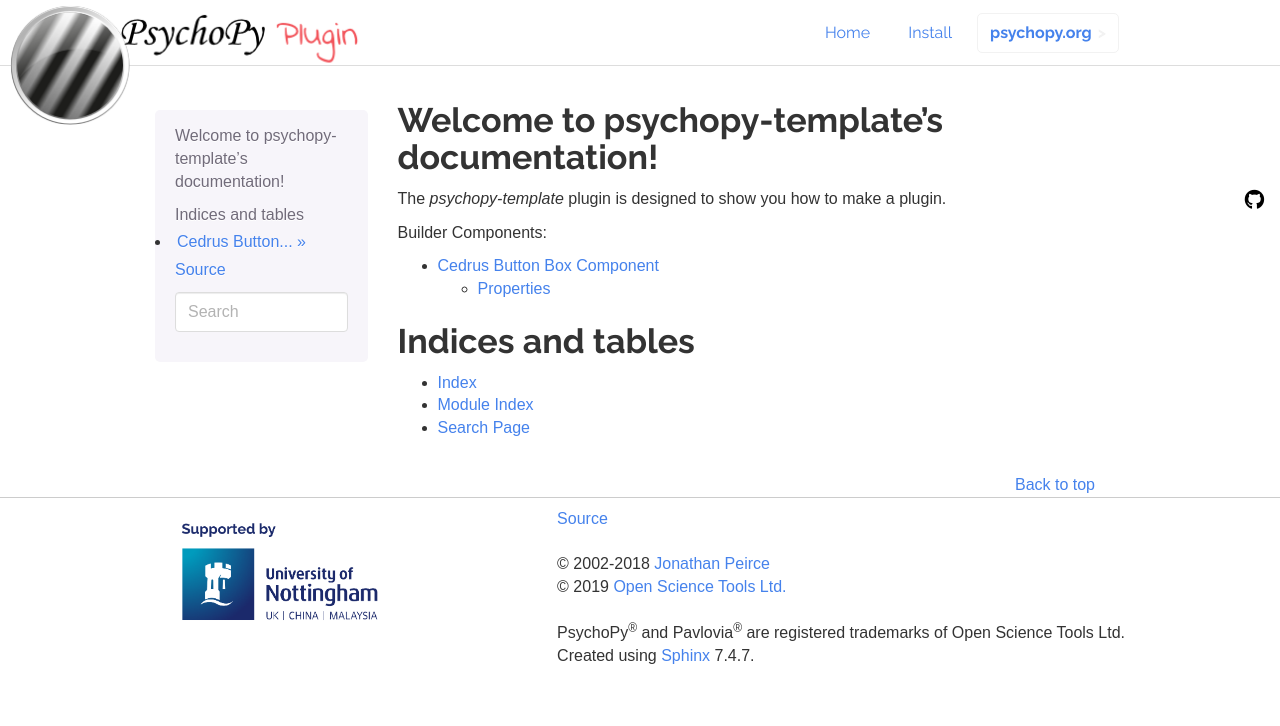
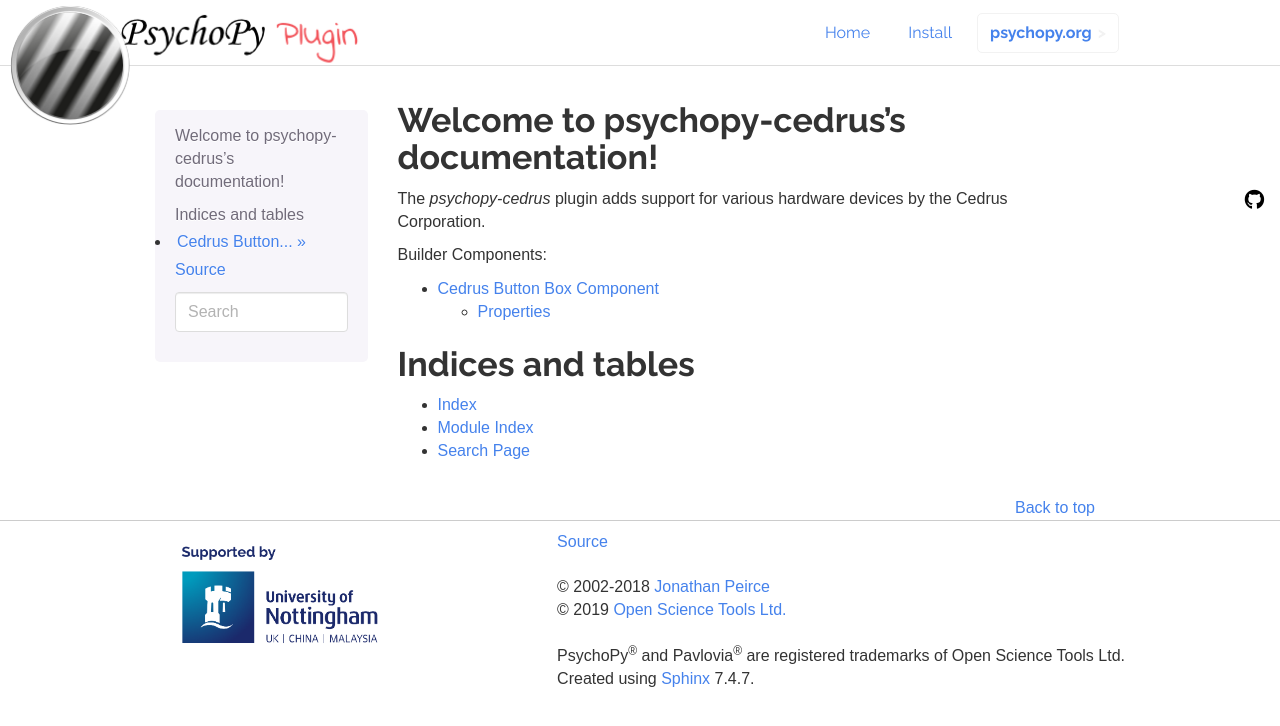
Before and after one commit to psychopy/psychopy-cedrus, a Sphinx documentation site: the page built from docs/index.rst, in a window 1280 px wide. Shown: the top 726 px of the page. Built offline with Sphinx 7.4.7, drawn with Linux system fonts in a browser that asks for light colours; nearby versions of some CDN libraries; comment, search, counter and statistics services are not loaded.

Commit message:
Fix index

```diff
--- a/docs/index.rst
+++ b/docs/index.rst
@@ -1,12 +1,12 @@
-.. psychopy-template documentation master file, created by
+.. psychopy-cedrus documentation master file, created by
    sphinx-quickstart on Wed Oct 19 16:27:10 2022.
    You can adapt this file completely to your liking, but it should at least
    contain the root `toctree` directive.
 
-Welcome to psychopy-template's documentation!
+Welcome to psychopy-cedrus's documentation!
 ===========================================
 
-The `psychopy-template` plugin is designed to show you how to make a plugin.
+The `psychopy-cedrus` plugin adds support for various hardware devices by the Cedrus Corporation.
 
 .. toctree::
    :maxdepth: 2
```
